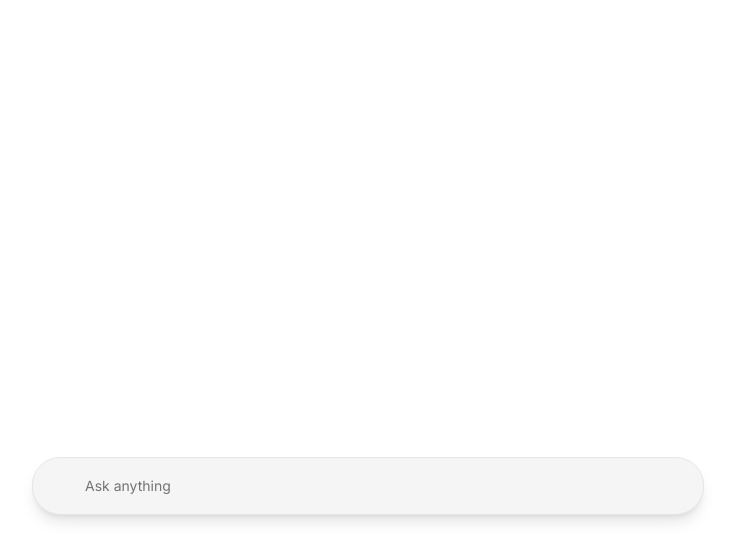
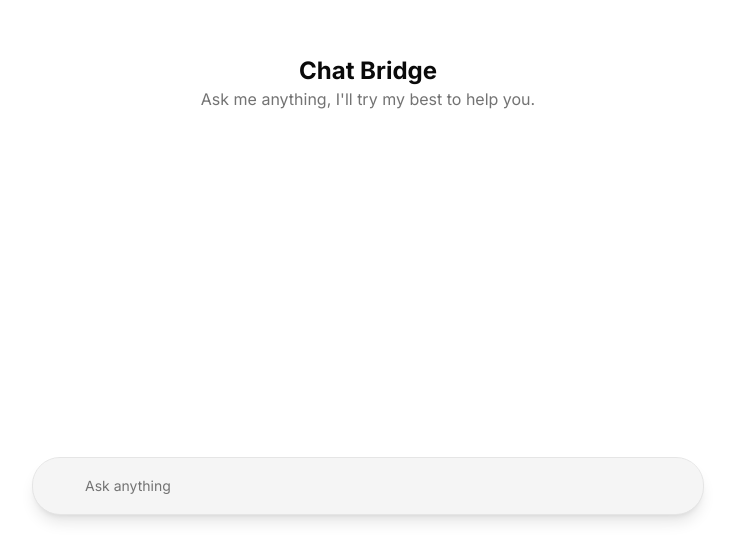
Before and after one commit to estoyse/chat-bridge, a Next.js app: page / in a window 1280 px wide. Shown: the part 261-800 px from the top of the page, without its empty margins (272-1007 px from the left). Built offline with nearby package versions, Linux system fonts and the light colour scheme; some icons are missing.

Commit message:
fix(chat): add greeting message

```diff
--- a/components/chat-messages.tsx
+++ b/components/chat-messages.tsx
@@ -41,6 +41,14 @@ export default function ChatMessages({
 
   return (
     <div className='flex flex-col flex-1 overflow-y-auto w-full md:px-24 px-8 pt-4 max-w-4xl mx-auto pb-32'>
+      {messages.length === 0 && (
+        <div className='flex flex-col items-center justify-center h-full'>
+          <h1 className='text-2xl font-bold'>Chat Bridge</h1>
+          <p className='text-muted-foreground'>
+            Ask me anything, I'll try my best to help you.
+          </p>
+        </div>
+      )}
       {messages.map((msg, index) => (
         <article
           key={index}
```
